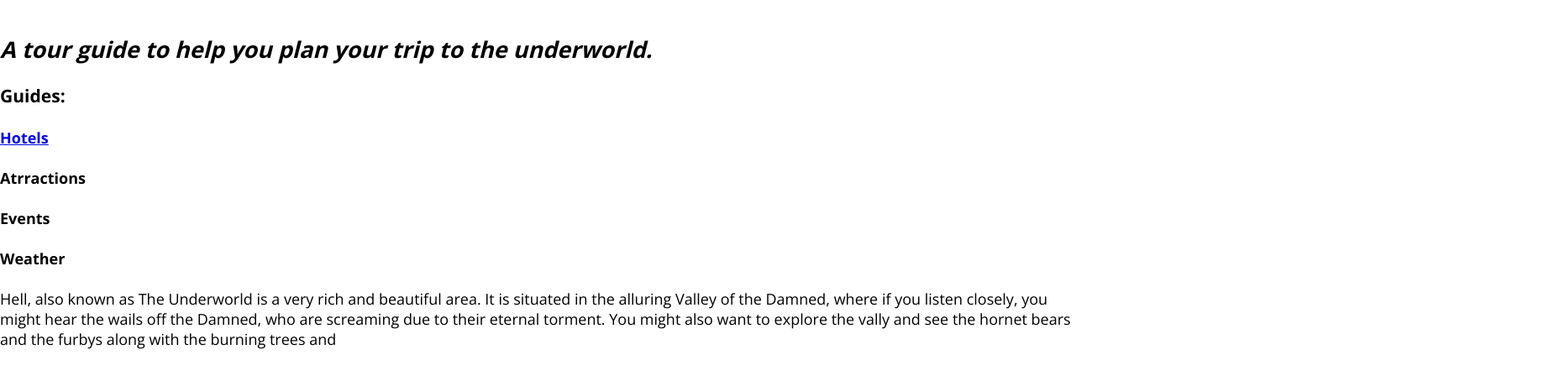
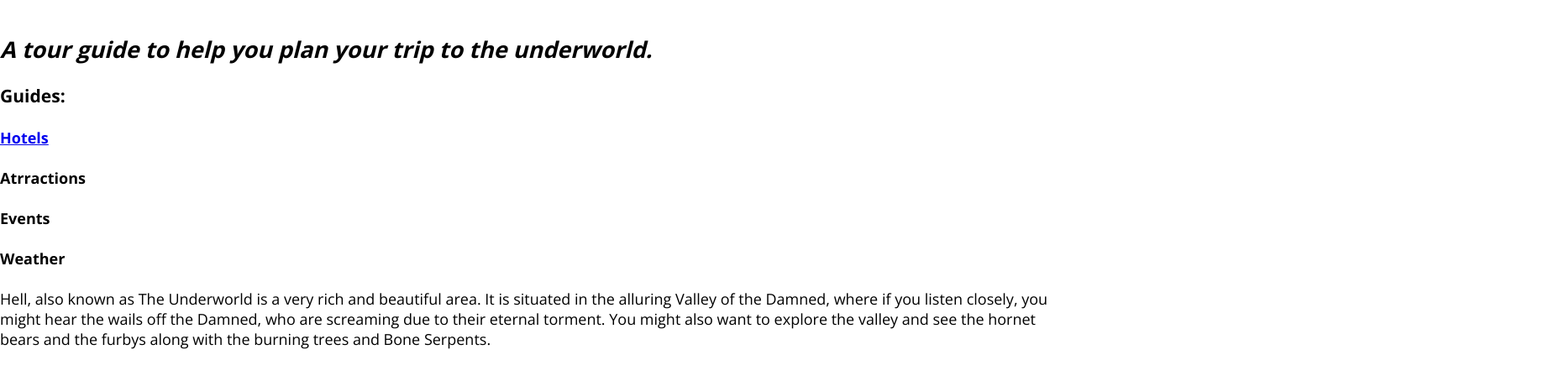
Before and after one commit to bg-tcsb/bg-tcsb.github.io, a plain HTML site: page index.html in a window 1280 px wide. Shown: the part 126-580 px from the top of the page at 84% size, 1856 px wide, since content can reach past the window. Drawn offline with nearby package versions, Linux system fonts and the light colour scheme.

Commit message:
Update index.html

```diff
--- a/index.html
+++ b/index.html
@@ -6,18 +6,20 @@
     <title>Hell Tour Guide</title>
     <link rel="stylesheet" href="style.css">
   </head>
-  <body class="wrapper">
-    <div class = "parallax"></div>
+  <body>
+    <div class="wrapper">
+      <div class = "section parallax bg1">
 
-    <div class="next">
+
         <h1><strong>Welcome to Hell!</strong></h1>
         <h2><i>A tour guide to help you plan your trip to the underworld.</i></h2>
         <h3>Guides:</h3>
-      <h4><a href="j.html"> Hotels</a></h4>
+        <h4><a href="Hotels.html"> Hotels</a></h4>
         <h4>Atrractions</h4>
         <h4>Events</h4>
         <h4>Weather</h4>
-      <p>Hell, also known as The Underworld is a very rich and beautiful area. It is situated in the alluring Valley of the Damned, where if you listen closely, you might hear the wails off the Damned, who are screaming due to their eternal torment. You might also want to explore the vally and see the hornet bears and the furbys along with the burning trees and </p>
+        <p>Hell, also known as The Underworld is a very rich and beautiful area. It is situated in the alluring Valley of the Damned, where if you listen closely, you might hear the wails off the Damned, who are screaming due to their eternal torment. You might also want to explore the valley and see the hornet bears and the furbys along with the burning trees and Bone Serpents.</p>
+      </div>
     </div>
   </body>
 </html>
```
Lines whose indentation alone changed are shown as unchanged.
